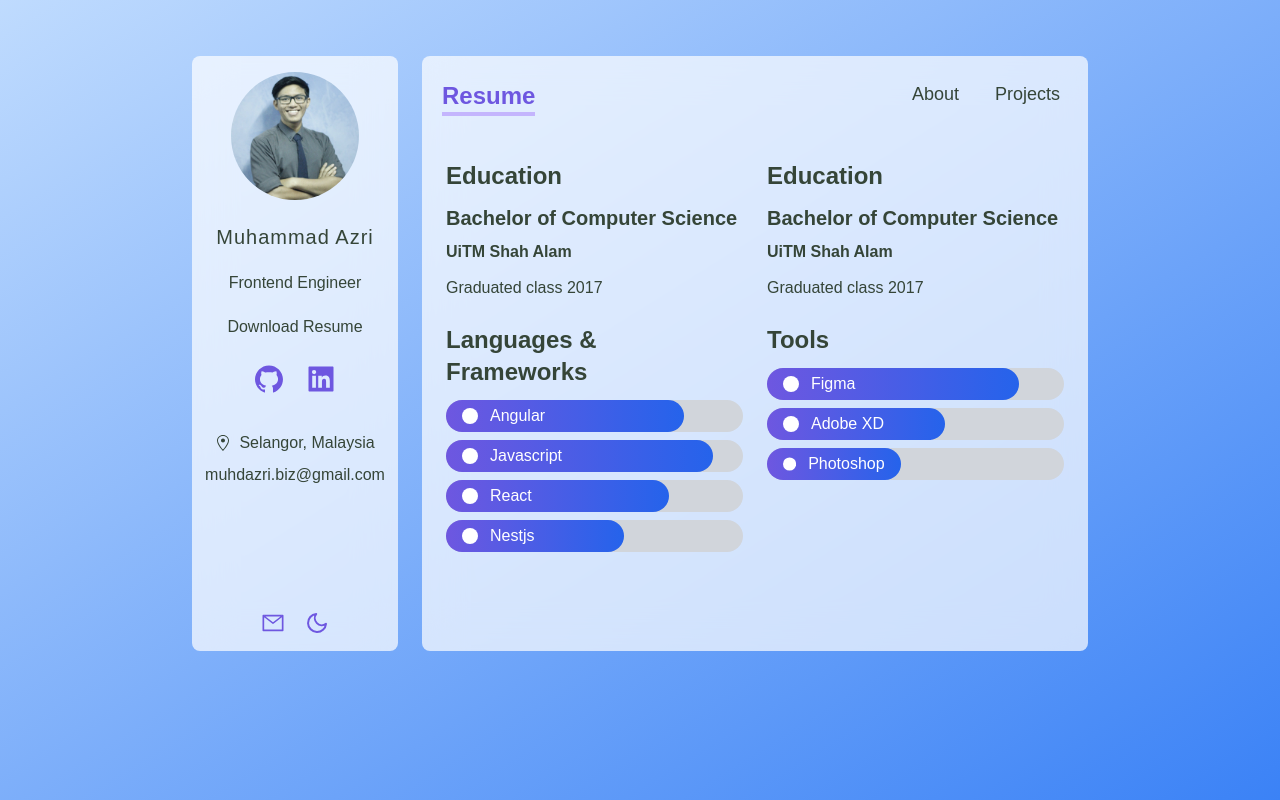
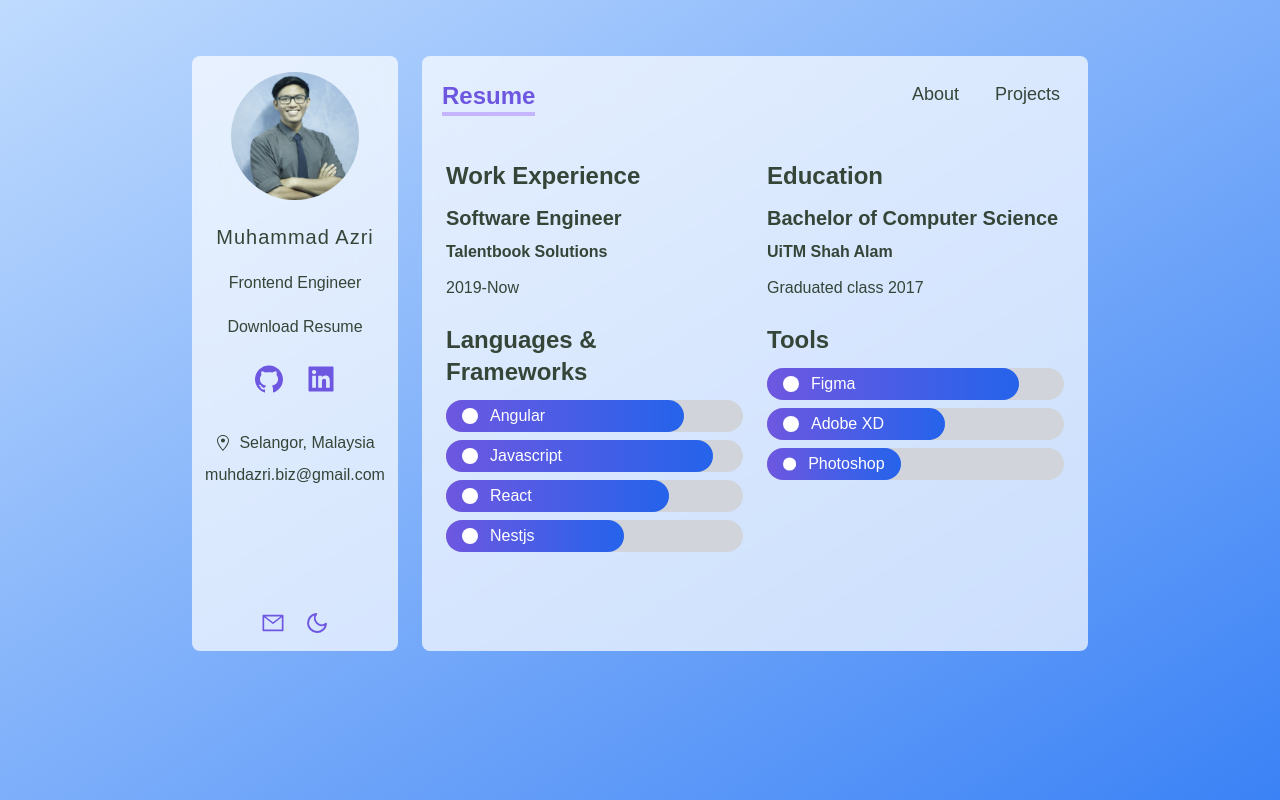
Before and after one commit to AzriZzz/azrizzz-dashboard.io, a Next.js app: page /resume in a window 1280 px wide. Built offline with nearby package versions, Linux system fonts and the light colour scheme.

Commit message:
update details in resume page

```diff
--- a/pages/resume.tsx
+++ b/pages/resume.tsx
@@ -14,13 +14,13 @@ function resume() {
     >
       <div className="grid gap-6 md:grid-cols-2">
         <motion.div variants={fadeUp} initial="initial" animate="animate">
-          <h5 className="my-3 text-2xl font-bold">Education</h5>
+          <h5 className="my-3 text-2xl font-bold">Work Experience</h5>
           <div>
             <h6 className="my-2 text-xl font-bold">
-              Bachelor of Computer Science
+              Software Engineer
             </h6>
-            <p className="font-semibold">UiTM Shah Alam</p>
-            <p className="my-3">Graduated class 2017</p>
+            <p className="font-semibold">Talentbook Solutions</p>
+            <p className="my-3">2019-Now</p>
           </div>
         </motion.div>
         <motion.div variants={fadeUp} initial="initial" animate="animate">
```
